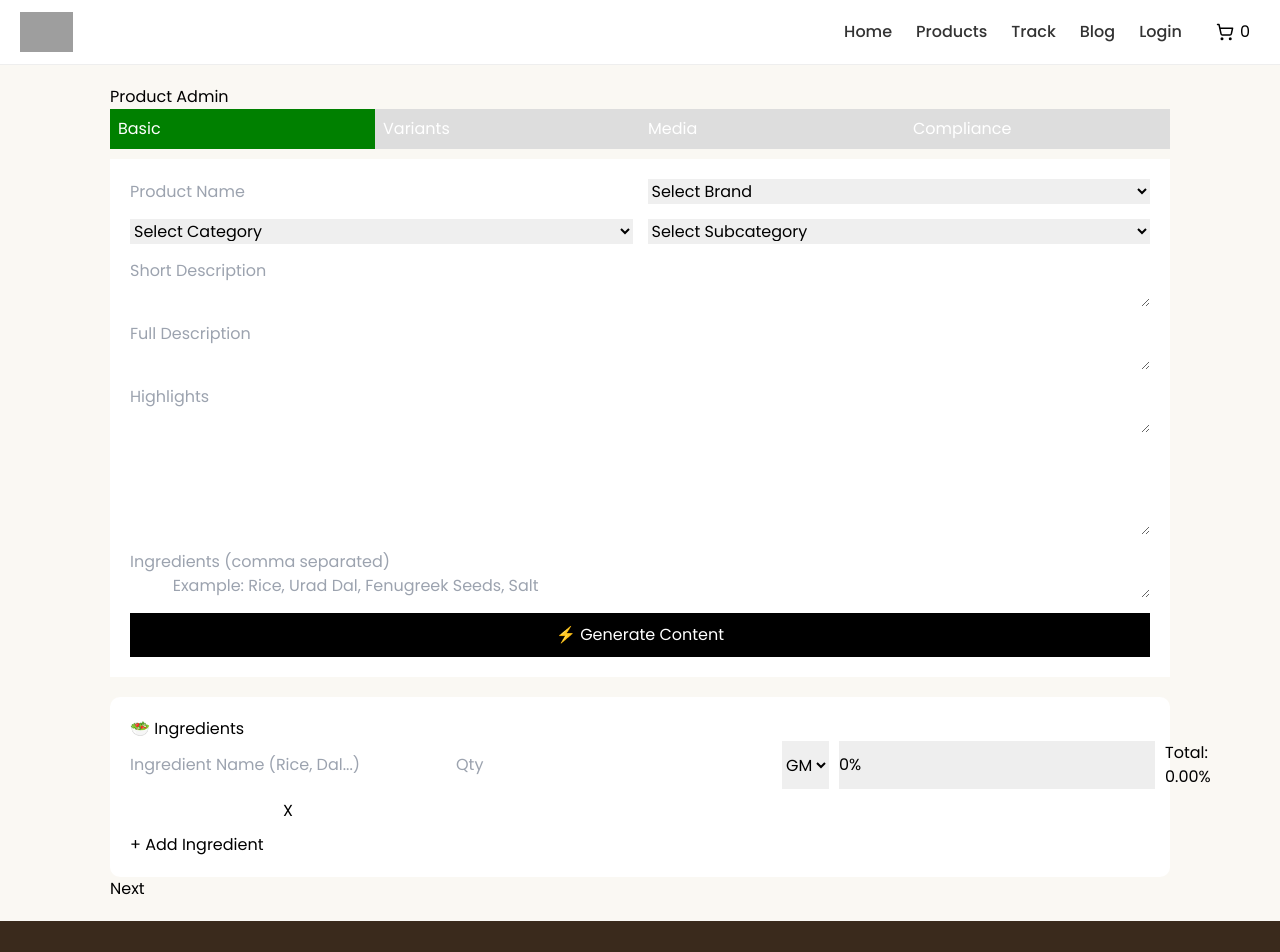
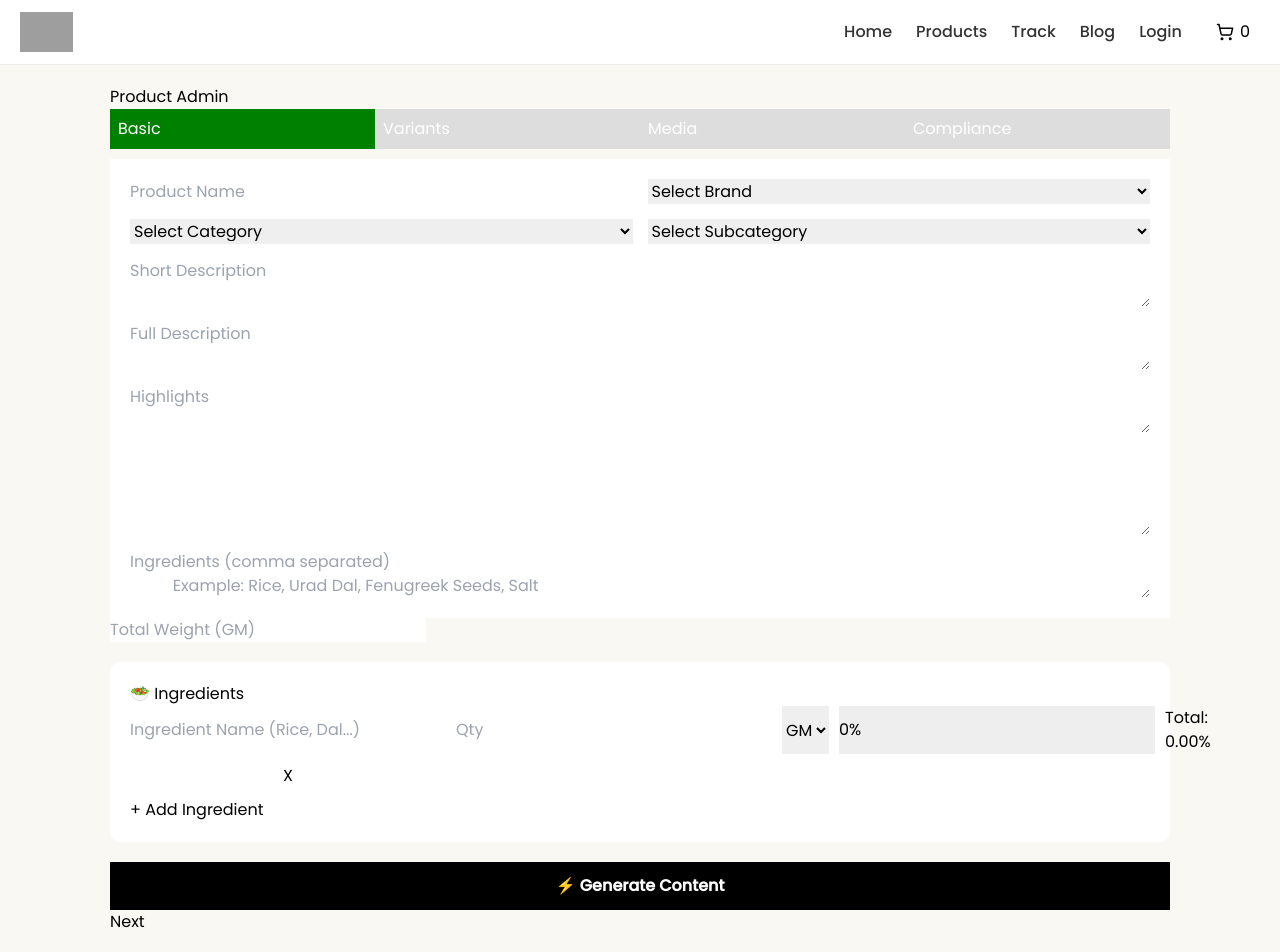
Before and after one commit to nagarajukandula55/native, a Next.js app: page /admin/products in a window 1280 px wide. Shown: the top 952 px of the page. Built offline with nearby package versions, Linux system fonts and the light colour scheme; grey boxes are pictures that could not be loaded.

Commit message:
Update page.js

```diff
--- a/app/admin/products/page.js
+++ b/app/admin/products/page.js
@@ -30,11 +30,11 @@ export default function ProductUpload() {
     description: "",
     shortDescription: "",
     ingredients: [{ name: "", qty: "", unit: "GM", percent: 0 }],
-    ingredientsText: "",    // simple text (optional UI)
 
     subcategory: "",
     highlights: "",
     productType: "Veg",
+    totalWeight: "",
 
     // ✅ COMPLIANCE
     fssaiNumber: "",
@@ -172,6 +172,10 @@ useEffect(() => {
     }
   }, [form.gstCategory]);
 
+  <div style={{ marginTop: 10, fontWeight: "bold" }}>
+      Used: {form.ingredients.reduce((sum, i) => sum + convertToGrams(i.qty, i.unit), 0)} gm / {form.totalWeight || 0} gm
+    </div>
+
   /*  ======= Product Key Safe  ========  */
 
   useEffect(() => {
@@ -200,6 +204,22 @@ async function generateAIContent() {
       alert("Ingredients must total ~100%");
       return;
     }
+
+    const totalWeight = parseFloat(form.totalWeight) || 0;
+
+      const usedWeight = form.ingredients.reduce((sum, i) => {
+        return sum + convertToGrams(i.qty, i.unit);
+      }, 0);
+
+      if (!totalWeight) {
+        alert("Enter total weight");
+        return;
+      }
+
+      if (Math.abs(usedWeight - totalWeight) > 1) {
+        alert(`Total ingredient weight (${usedWeight}g) must match product weight (${totalWeight}g)`);
+        return;
+      }
 
     /* ✅ FORMAT INGREDIENTS */
     const cleanedIngredients = formatIngredients(form.ingredients);
@@ -412,16 +432,16 @@ async function generateAIContent() {
 
     // recalculate percentages
     function recalcIngredients(updated) {
-      const totalGrams = updated.reduce((sum, i) => {
-        return sum + convertToGrams(i.qty, i.unit);
-      }, 0);
+      const totalWeight = parseFloat(form.totalWeight) || 0;
 
       return updated.map(i => {
         const grams = convertToGrams(i.qty, i.unit);
 
         return {
           ...i,
-          percent: totalGrams ? ((grams / totalGrams) * 100).toFixed(2) : 0,
+          percent: totalWeight
+            ? ((grams / totalWeight) * 100).toFixed(2)
+            : 0,
         };
       });
     }
@@ -619,22 +639,15 @@ async function generateAIContent() {
             style={{ gridColumn: "span 2" }}
           />
 
-          {/* BUTTON */}
-          <button
-            type="button"
-            onClick={generateAIContent}
-            style={{
-              gridColumn: "span 2",
-              background: "black",
-              color: "white",
-              padding: 10
-            }}
-          >
-            ⚡ Generate Content
-          </button>
-
         </div>
       )}
+
+    <input
+        type="number"
+        placeholder="Total Weight (GM)"
+        value={form.totalWeight}
+        onChange={e => setForm({ ...form, totalWeight: e.target.value })}
+      />
 
     {/* ================= INGREDIENTS UI ================= */}
 
@@ -699,6 +712,22 @@ async function generateAIContent() {
 
     </div>
 
+      <div style={{ marginTop: 20 }}>
+        <button
+          type="button"
+          onClick={generateAIContent}
+          style={{
+            width: "100%",
+            background: "black",
+            color: "white",
+            padding: 12,
+            fontWeight: "bold"
+          }}
+        >
+          ⚡ Generate Content
+        </button>
+      </div>
+
       {/* VARIANTS */}
       {step === 1 && (
         <div>
```
